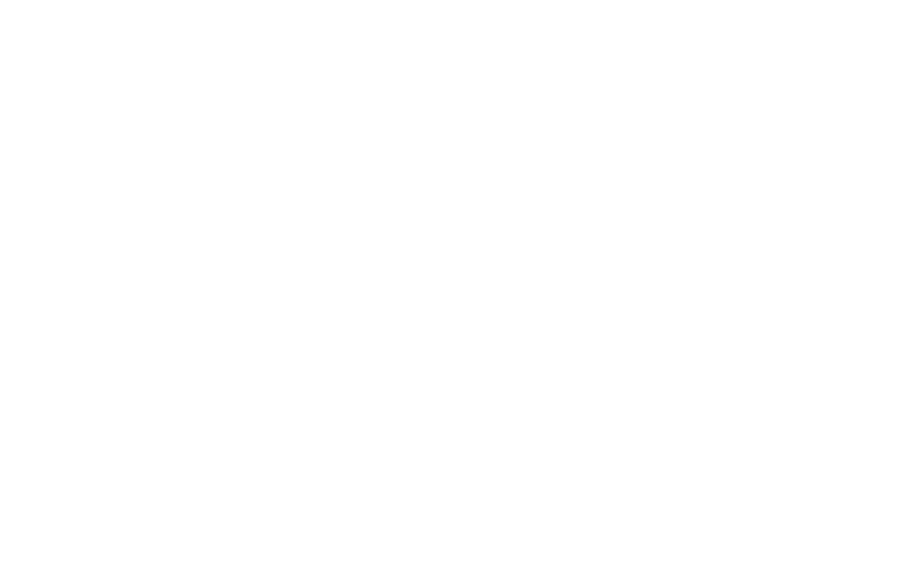
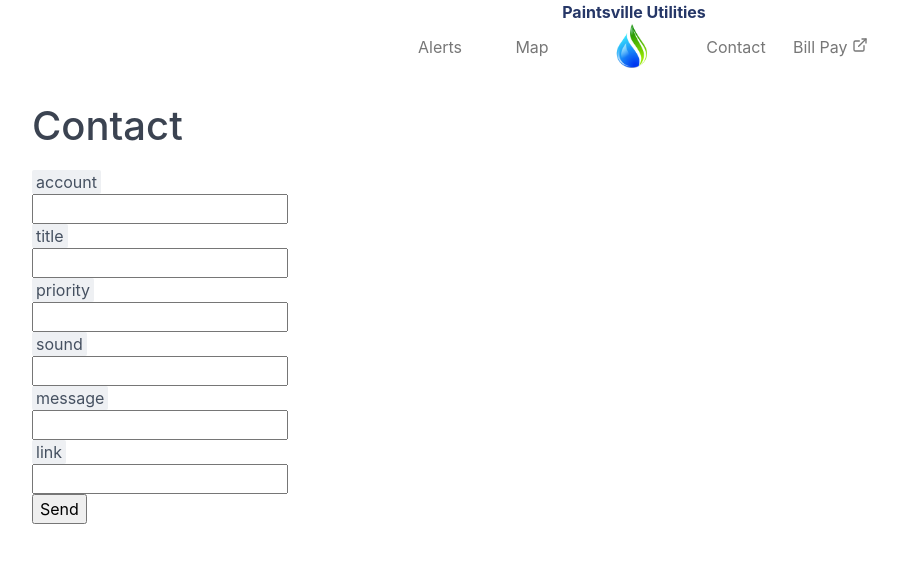
Before and after one commit to mapsync/paintsville-advisory, a Gatsby site: page /notification in a window 1280 px wide. Before the commit this address had no page. Shown: the whole page, without its empty margins (6-904 px from the left). Built offline with nearby package versions, Linux system fonts and the light colour scheme; Gatsby itself is replaced by a stand-in of ours.

Commit message:
delivery option

```diff
--- /dev/null
+++ b/src/pages/notification/index.js
@@ -0,0 +1,105 @@
+import React from "react";
+import { navigate } from "gatsby-link";
+import Layout from '../../components/Layout'
+
+ function encode(data) {
+  return Object.keys(data)
+    .map(key => encodeURIComponent(key) + "=" + encodeURIComponent(data[key]))
+    .join("&");
+}
+
+ export default class Index extends React.Component {
+  constructor(props) {
+    super(props);
+    this.state = { isValidated: false };
+  }
+
+   handleChange = e => {
+    this.setState({ [e.target.name]: e.target.value });
+  };
+
+   handleSubmit = e => {
+    e.preventDefault();
+    const form = e.target;
+    fetch("/", {
+      method: "POST",
+      headers: { "Content-Type": "application/x-www-form-urlencoded" },
+      body: encode({
+        "form-name": form.getAttribute("name"),
+        ...this.state
+      })
+    })
+      .then(() => navigate(form.getAttribute("action")))
+      .catch(error => alert(error));
+  };
+
+   render() {
+    return (
+      <Layout>
+        <section className="section">
+          <div className="container">
+            <div className="content">
+        <h1>Contact</h1>
+        <form
+          name="notification"
+          method="post"
+          action="/notification/thanks/"
+          data-netlify="true"
+          data-netlify-honeypot="bot-field"
+          onSubmit={this.handleSubmit}
+        >
+          {/* The `form-name` hidden field is required to support form submissions without JavaScript */}
+          <input type="hidden" name="form-name" value="contact" />
+          <div hidden>
+            <label>
+              Don’t fill this out:{" "}
+              <input name="bot-field" onChange={this.handleChange} />
+            </label>
+          </div>
+          <div className="field">
+            <label className="label" htmlFor={"account"}>account</label>
+            <div className="control">
+              <input className="input" type={"text"} name={"account"} onChange={this.handleChange} id={"account"} required={true} />
+            </div>
+          </div>
+          <div className="field">
+            <label className="label" htmlFor={"title"}>title</label>
+            <div className="control">
+              <input className="input" type={"text"} name={"title"} onChange={this.handleChange} id={"title"} required={true} />
+            </div>
+          </div>
+          <div className="field">
+            <label className="label" htmlFor={"priority"}>priority</label>
+            <div className="control">
+              <input className="input" type={"text"} name={"priority"} onChange={this.handleChange} id={"priority"} required={true} />
+            </div>
+          </div>
+          <div className="field">
+            <label className="label" htmlFor={"sound"}>sound</label>
+            <div className="control">
+              <input className="input" type={"text"} name={"sound"} onChange={this.handleChange} id={"sound"} required={true} />
+            </div>
+          </div>
+          <div className="field">
+            <label className="label" htmlFor={"message"}>message</label>
+            <div className="control">
+              <input className="input" type={"text"} name={"message"} onChange={this.handleChange} id={"message"} required={true} />
+            </div>
+          </div>
+          <div className="field">
+            <label className="label" htmlFor={"link"}>link</label>
+            <div className="control">
+              <input className="input" type={"text"} name={"link"} onChange={this.handleChange} id={"link"} required={true} />
+            </div>
+          </div>
+          <div className="field">
+            <button className="button is-link" type="submit">Send</button>
+          </div>
+        </form>
+        </div>
+        </div>
+        </section>
+      </Layout>
+    );
+  }
+}
```
Also changed, not shown: src/cms/cms.js (+6 -1 lines).
